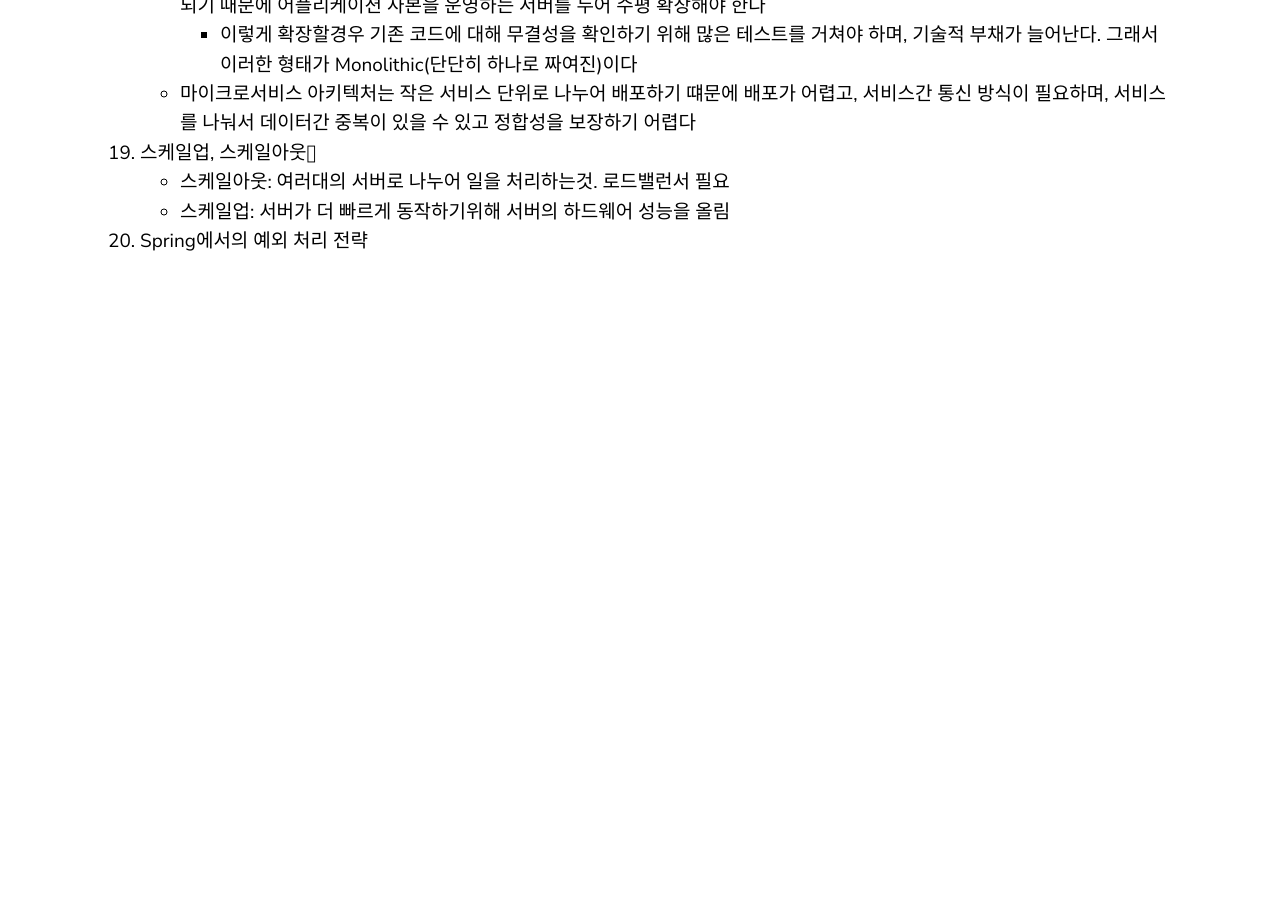
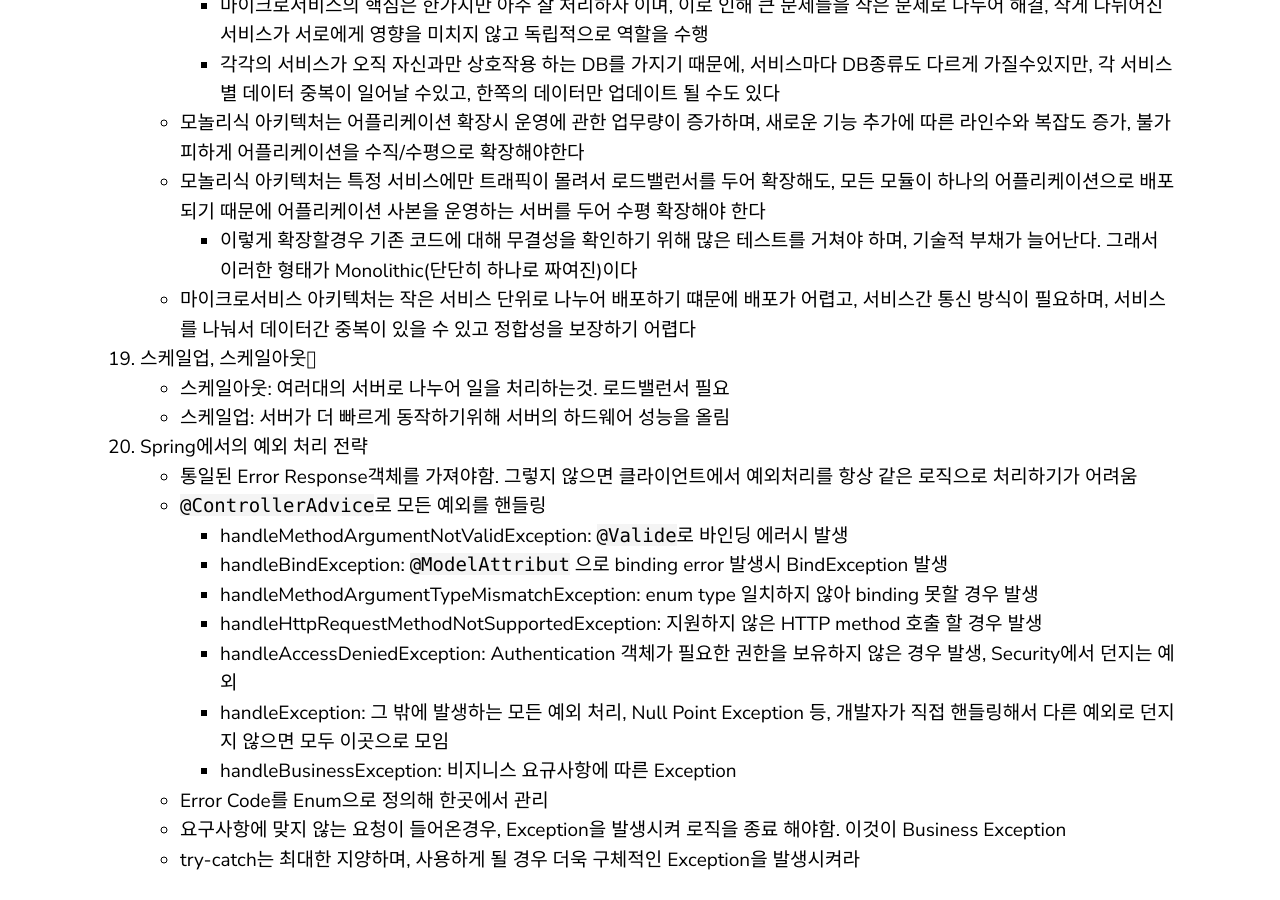
Before and after one commit to yoowonyoung/yoowonyoung.github.io, a Jekyll site: the page built from _posts/2020-08-11-Interview-03.md, in a window 1280 px wide and 900 px high, scrolled down 14032 px. Built offline with Jekyll 4.4.1, drawn with Linux system fonts in a browser that asks for light colours; comment, search, counter and statistics services are not loaded; before the commit the page ends 14314 px from its top, so only the background shows below that; some of the changed text lies outside the part shown.

Commit message:
update interview

````diff
--- a/_posts/2020-08-11-Interview-03.md
+++ b/_posts/2020-08-11-Interview-03.md
@@ -145,8 +145,8 @@
 19. Exception, Error 차이
     - Error : 컴파일 시 문법적인 오류와 런타임 시 널포인트 참조와 같은 오류로 프로세스에 심각한 문제를 야기 시켜 프로세스를 종료 시킬 수 있다
     - Exception : 컴퓨터 시스템의 동작 도중 예기치 않았던 이상 상태가 발생하여 수행 중인 프로그램이 영향을 받는 것. 예를 들면, 연산 도중 넘침에 의해 발생한 끼어들기 등이 이에 해당한다
-        + Checked Exception: 반드시 예외 처리를 해야함, 트랜잭션 롤백 안됨, IOException, SQLException
-        + Unchecked Exception: 예외 처리 안해도됨, 트랜잭션 롤백, NPE, IllegalArgumentException
+        + Checked Exception: Exception의 하위클래스들, 반드시 예외 처리를 해야함, 트랜잭션 롤백 안됨, IOException, SQLException
+        + Unchecked Exception: Exception의 하위인 Runtime Exception의 하위 클래스들, 예외 처리 안해도됨, 트랜잭션 롤백, NPE, IllegalArgumentException
 
     - 프로그램이 실행 중 어떤 원인에 의해서 오작동을 하거나 비정상적으로 종료되는 경우를 프로그램 오류라 하고, 프로그램오류에는 에러(error)와 예외(exception) 두 가지로 구분할 수 있다.
     - 에러는 메모리 부족이나 스택오버플로우와 같이 발생하면 복구할 수 없는 심각한 오류이고, 예외는 발생하더라도 수습할 수 있는 비교적 덜 심각한 오류이다. 이 예외는 프로그래머가 적절히 코드를 작성해주면 비정상적인 종류를 막을 수 있다.
@@ -165,6 +165,10 @@
     ```
 
 21. JVM, JRE, JDK
+    - JVM: 자바 가상머신, 컴파일된 바이트코드 실행, 운영체제와 독립적으로 동작하기 위해 필요
+    - JRE: 자바 구동 환경, JVM + 시스템라이브러리
+    - JDK: 자바 개발 키트, JRE + 컴파일러, 디버거 등의 개발도구
+
 
 # Computer Sience
 
@@ -269,7 +273,8 @@
     - MFU (Most Frequently Used) : 가장 많이 사용된 페이지를 교체한다. 가장 적게 사용된 페이지가 최근에 올라오고 계속 사용될 것이라는 가정. 잘 쓰이지 않는다
 
 23. TDD란
-
+    - 테스트케이스를 먼저 만들고 그 테스트를 통과하게끔 코드를 짜는 방법
+    - 품질을 어느정도 확보 할 수 있고, 리팩토링이 용이해지며, 자동화 프로세스와 맞물려 CI/CD등에 필요
 
 
 
@@ -416,3 +421,16 @@
     - 스케일업: 서버가 더 빠르게 동작하기위해 서버의 하드웨어 성능을 올림
 
 20. Spring에서의 예외 처리 전략
+    - 통일된 Error Response객체를 가져야함. 그렇지 않으면 클라이언트에서 예외처리를 항상 같은 로직으로 처리하기가 어려움
+    - ```@ControllerAdvice```로 모든 예외를 핸들링
+        * handleMethodArgumentNotValidException: ```@Valide```로 바인딩 에러시 발생
+        * handleBindException: ```@ModelAttribut``` 으로 binding error 발생시 BindException 발생
+        * handleMethodArgumentTypeMismatchException: enum type 일치하지 않아 binding 못할 경우 발생
+        * handleHttpRequestMethodNotSupportedException: 지원하지 않은 HTTP method 호출 할 경우 발생
+        * handleAccessDeniedException: Authentication 객체가 필요한 권한을 보유하지 않은 경우 발생, Security에서 던지는 예외
+        * handleException: 그 밖에 발생하는 모든 예외 처리, Null Point Exception 등, 개발자가 직접 핸들링해서 다른 예외로 던지지 않으면 모두 이곳으로 모임
+        * handleBusinessException: 비지니스 요규사항에 따른 Exception
+
+    - Error Code를 Enum으로 정의해 한곳에서 관리
+    - 요구사항에 맞지 않는 요청이 들어온경우, Exception을 발생시켜 로직을 종료 해야함. 이것이 Business Exception
+    - try-catch는 최대한 지양하며, 사용하게 될 경우 더욱 구체적인 Exception을 발생시켜라
````
